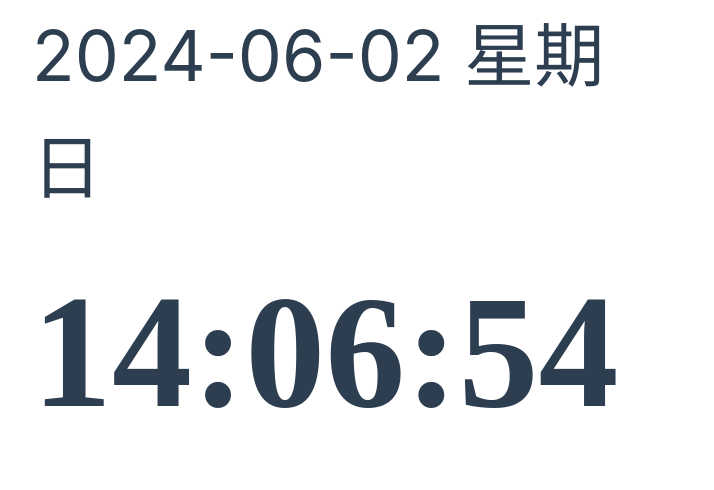
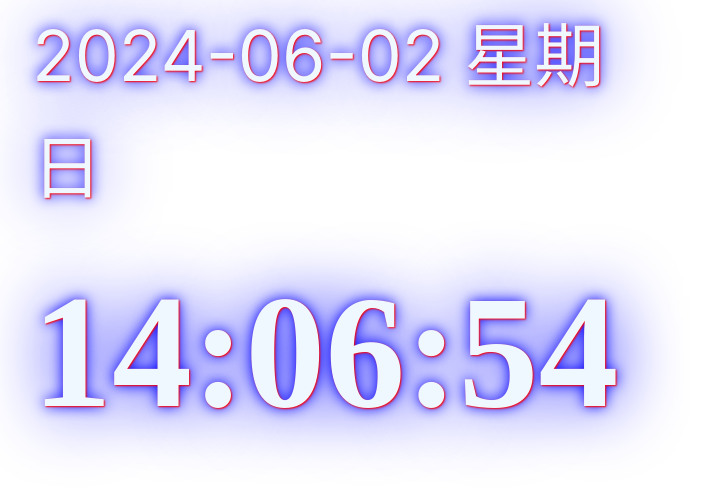
Before and after one commit to shiroringo/forlive, a Vue app: page /#/clock in a window 1280 px wide. Shown: the top 490 px of the page, without its empty margins (0-714 px from the left). Built offline with nearby package versions, Linux system fonts and the light colour scheme.

Commit message:
chore: style

```diff
--- a/src/views/clock.vue
+++ b/src/views/clock.vue
@@ -46,6 +46,11 @@ onMounted(() => {
 
 <style>
 .clock {
+  color: aliceblue;
+  text-shadow:
+    1px 1px 2px red,
+    0 0 1em blue,
+    0 0 0.2em blue;
   font-size: 70px;
   font-weight: 900;
   background-color: transparent;
```
Lines whose indentation alone changed are shown as unchanged.
